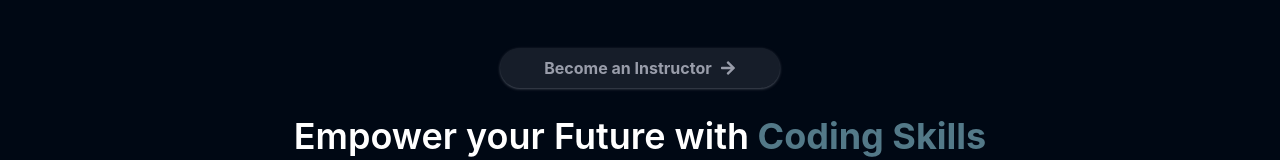
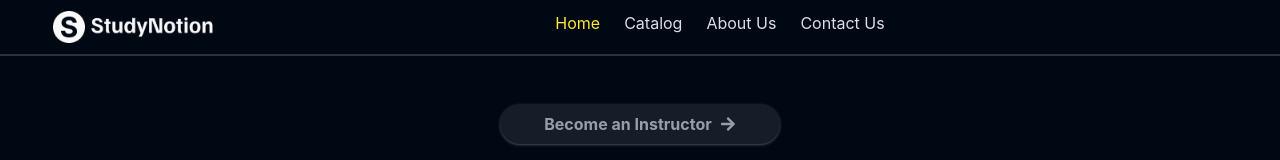
Before and after one commit to Awais-Ansarii/Study-Notion-App, a React (Create React App) app: page / in a window 1280 px wide. Shown: the top 160 px of the page. Built offline with nearby package versions, Linux system fonts and the light colour scheme.

Commit message:
created navbar links

```diff
--- a/src/App.js
+++ b/src/App.js
@@ -1,10 +1,12 @@
 import { Route, Routes } from "react-router-dom";
 import Home from "./pages/Home";
 import "./App.css";
+import Navbar from "./components/common/Navbar";
 
 function App() {
   return (
     <div className="w-screen  min-h-screen bg-richblack-900 flex flex-col  font-inter">
+      <Navbar/>
       <Routes>
         <Route path="/" element={<Home />}></Route>
       </Routes>
--- /dev/null
+++ b/src/components/common/Navbar.js
@@ -0,0 +1,55 @@
+import React from "react";
+import { Link, matchPath, useLocation } from "react-router-dom";
+import Logo from "../../assets/Logo/Logo-Full-Light.png";
+import { NavbarLinks } from "../../data/navbar-links";
+
+const Navbar = () => {
+  const location = useLocation();
+  const matchRoute = (route) => {
+    return matchPath({ path: route }, location.pathname);
+  };
+  return (
+    <div className=" h-14  border-b-[2px] border-richblack-700 flex justify-center items-center">
+      <div className="w-11/12 max-w-maxContent mx-auto flex justify-between ">
+        <Link to="/">
+          <img src={Logo} alt="logo" width={160} height={42} loading="lazy" />
+        </Link>
+
+        {/* nav links */}
+        <nav>
+          <ul className="flex gap-x-6 text-richblack-25">
+            {NavbarLinks.map((link, index) => {
+              return (
+                <li key={index}>
+                  {link.title === "Catalog" ? (
+                    <div>{link.title}</div>
+                  ) : (
+                    <Link to={link?.path}>
+                      <p
+                        className={`${
+                          matchRoute(link?.path)
+                            ? "text-yellow-25"
+                            : "text-richblack-25"
+                        }`}
+                      >
+                        {link.title}
+                      </p>
+                    </Link>
+                  )}
+                </li>
+              );
+            })}
+          </ul>
+              </nav>
+
+
+              {/* login signup dashboard */}
+              <div className="flex gap-x-4 items-center">
+
+              </div>
+      </div>
+    </div>
+  );
+};
+
+export default Navbar;
--- a/src/data/navbar-links.js
+++ b/src/data/navbar-links.js
@@ -5,7 +5,7 @@ export const NavbarLinks = [
   },
   {
     title: "Catalog",
-    path: '/catalog',
+    // path: '/catalog',
   },
   {
     title: "About Us",
```
